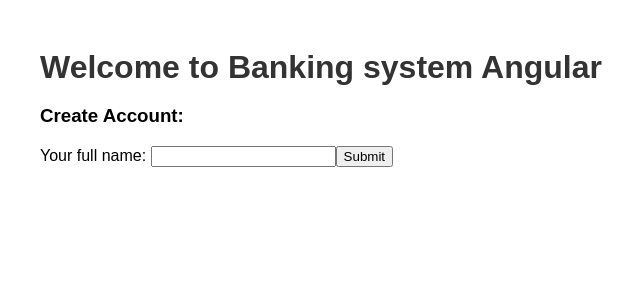
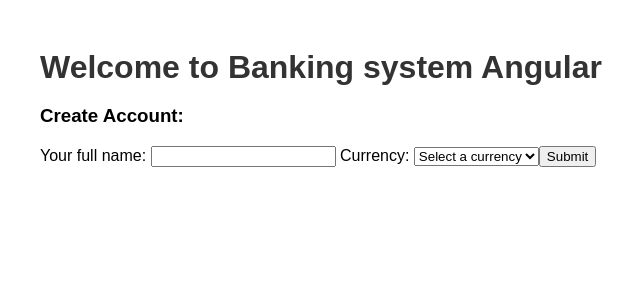
Before and after one commit to eelok/banking-system-angular, an Angular app: page /accounts/create in a window 1280 px wide. Shown: the top 300 px of the page, without its empty margins (0-640 px from the left). Built offline with nearby package versions, Linux system fonts and the light colour scheme.

Commit message:
add dropdown with currency

```diff
--- a/src/app/components/create-account/create-account.html
+++ b/src/app/components/create-account/create-account.html
@@ -17,5 +17,19 @@
             name="fullName"
         />
     </label>
+    <label for="currency">
+        Currency:
+        <select
+            name="currency"
+            id="currency"
+            [(ngModel)]="selectedCurrency"
+        >
+            <option value="">Select a currency</option>
+            <option
+                *ngFor = "let curr of availableCurrencies"
+                [value]="curr">{{curr}}
+            </option>
+        </select>
+    </label>
     <button type="submit">Submit</button>
 </form>
--- a/src/app/components/create-account/create-account.ts
+++ b/src/app/components/create-account/create-account.ts
@@ -1,9 +1,9 @@
 import { Component } from '@angular/core';
 import { FormsModule } from '@angular/forms';
 import { AccountService } from '../../services/account-service';
-import { AccountRequest } from '../../modes/AccountRequest';
 import { Account } from '../../modes/account';
 import { CommonModule } from '@angular/common';
+import { availableCurrencies } from './sharedConst';
 
 @Component({
   selector: 'app-create-account',
@@ -14,16 +14,27 @@ import { CommonModule } from '@angular/common';
 export class CreateAccount {
 
   fullName: string = "";
+  selectedCurrency: string = "";
+  availableCurrencies = availableCurrencies;
   errorMessage = "";
 
 
   constructor(private accountService: AccountService){}
 
   createAccount(){
+    if(!this.selectedCurrency){
+      this.errorMessage = "a currency is required";
+      return
+    }
+    if(!this.availableCurrencies.includes(this.selectedCurrency.trim())){
+      this.errorMessage = `${this.selectedCurrency} + is not a valid currency`;
+      return;
+    }
+    console.log("selecte currence", this.selectedCurrency);
     const newAccount: Account = {
       fullName: this.fullName,
-      iban: "new iban DE 1",
-      currency: "EURO",
+      iban: "new iban DE 141s",
+      currency: this.selectedCurrency,
       balance: 1000,
       withdrawPerDayLimit: 2500
     }
--- /dev/null
+++ b/src/app/components/create-account/sharedConst.ts
@@ -0,0 +1,3 @@
+
+
+export const availableCurrencies = ['EURO', 'CHF', 'USE', "JOPA"];
```
